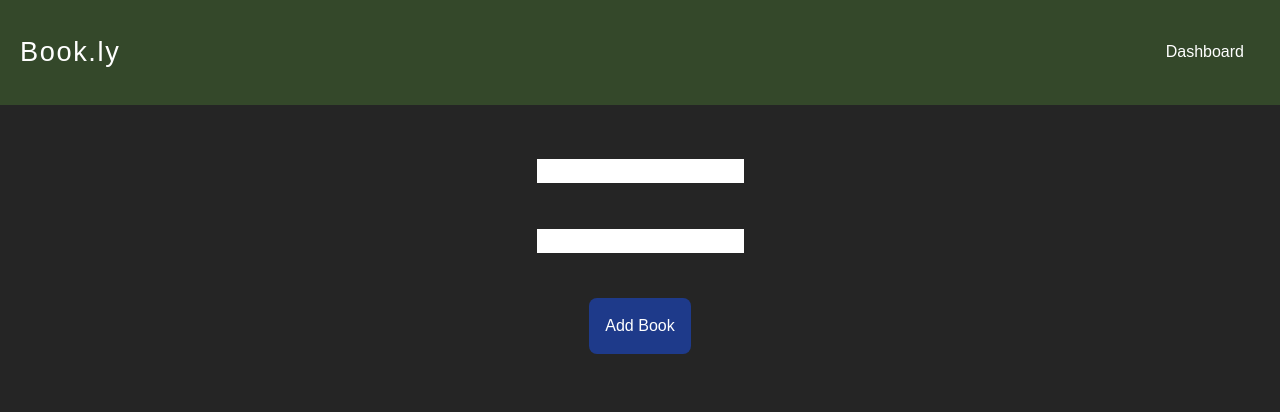
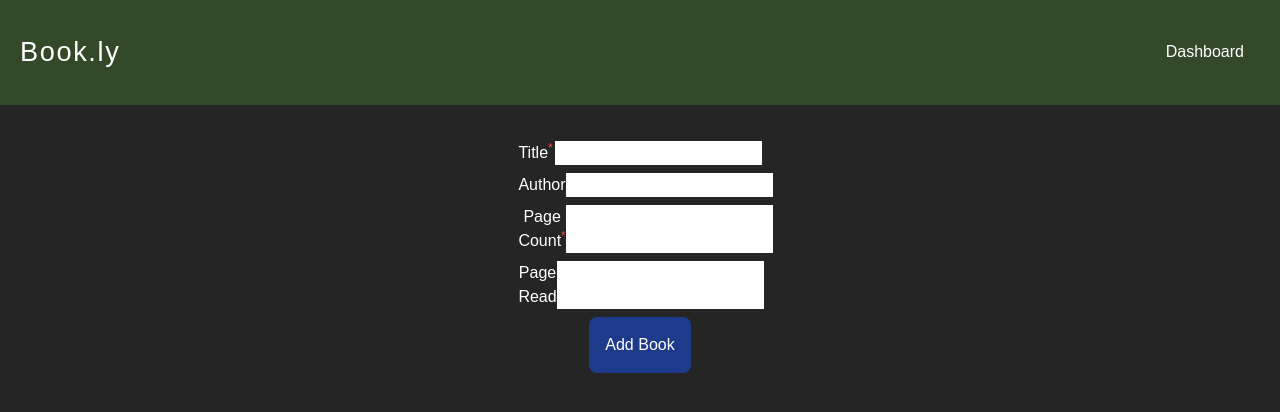
Before and after one commit to mud-ali/bookly, a React (Vite) app: page /add in a window 1280 px wide. Shown: the top 412 px of the page. Built offline with nearby package versions, Linux system fonts and the light colour scheme.

Commit message:
create page to add a book and save locally

```diff
--- /dev/null
+++ b/src/css/AddForm.css
@@ -0,0 +1,3 @@
+sup {
+    @apply text-red-500 select-none;
+}
--- a/src/pages/AddForm.tsx
+++ b/src/pages/AddForm.tsx
@@ -1,17 +1,61 @@
 import React from "react";
 import Header from "../components/Header";
-import "../css/Home.css";
-import { Link } from "react-router-dom";
+import "../css/AddForm.css";
+import { bookData } from "../types/bookData";
 
 const AddForm = () => {
+    function saveBook(e : React.MouseEvent) {
+        let form = document;
+        let book: bookData = {
+            title: (form.getElementById("book-add-title") as HTMLInputElement).value,
+            author: (form.getElementById("book-add-author") as HTMLInputElement)?.value,
+            pages: Number((form.getElementById("book-add-pages") as HTMLInputElement).value),
+            pagesRead: Number((form.getElementById("book-add-read") as HTMLInputElement)?.value) || 0,
+        }
+
+        let books: bookData[] = JSON.parse(localStorage.getItem("books") || "[]");
+        books.push(book);
+        localStorage.setItem("books", JSON.stringify(books));
+
+        e.preventDefault();
+        window.location.href = "/";
+    }
+
     return (
         <>
             <Header />
             <main className="home-body">
-                <form id="book-add" className="flex flex-col justify-around items-center w-full h-60">
-                    <input type="text" name="title" required   className="text-black"/>
-                    <input type="number" name="pages" required className="text-black"/>
-                    <button type="submit" className="bg-blue-900 p-4 rounded-lg">Add Book</button>
+                <form
+                    id="book-add"
+                    className="flex flex-col justify-around items-center w-full md:w-1/5 mx-auto h-60"
+                >
+                    <label htmlFor="title" className="text-white text-center w-full flex justify-between">
+                        <span>Title<sup>*</sup></span>
+                        <input type="text" id="book-add-title" name="title" required className="text-black" />
+                    </label>
+
+                    <label htmlFor="author" className="text-white text-center w-full flex justify-between">
+                        <span>Author</span>
+                        <input type="text" id="book-add-author" name="author" className="text-black" />
+                    </label>
+
+                    <label htmlFor="pages" className="text-white text-center w-full flex justify-between">
+                        <span>Page Count<sup>*</sup></span>
+                        <input type="number" id="book-add-pages" name="pages" required className="text-black" />
+                    </label>
+
+                    <label htmlFor="pagesRead" className="text-white text-center w-full flex justify-between">
+                        <span>Page Read</span>
+                        <input type="number" id="book-add-read" name="pagesRead" className="text-black" />
+                    </label>
+
+                    <input
+                        id="book-add-button"
+                        type="button"
+                        className="bg-blue-900 p-4 rounded-lg"
+                        onClick={(e)=>saveBook(e)}
+                        value={`Add Book`}
+                    />
                 </form>
             </main>
         </>
--- /dev/null
+++ b/src/types/bookData.ts
@@ -0,0 +1,6 @@
+export type bookData = {
+    title: string,
+    author: string | undefined,
+    pages: number,
+    pagesRead: number,
+}
```
